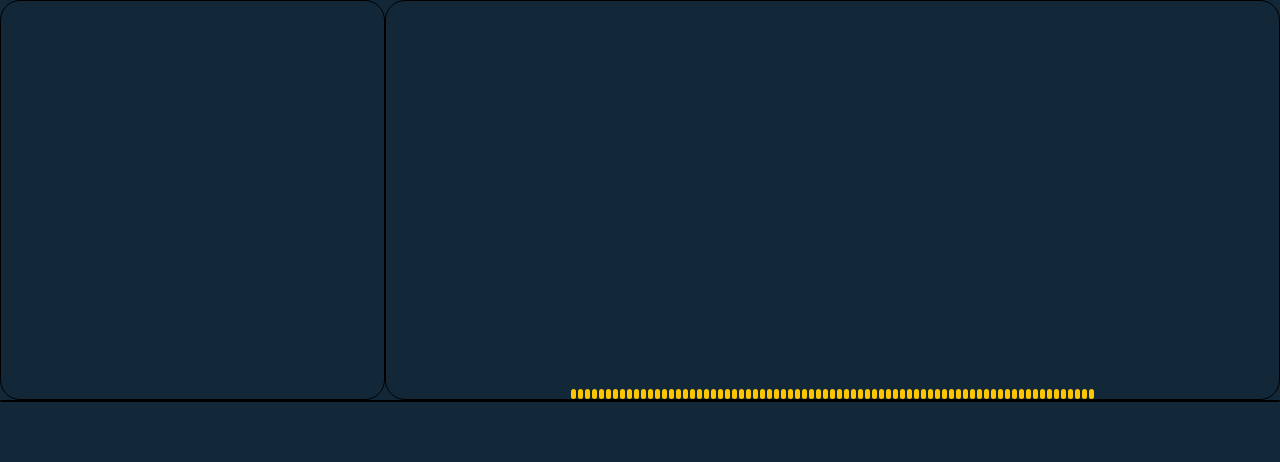
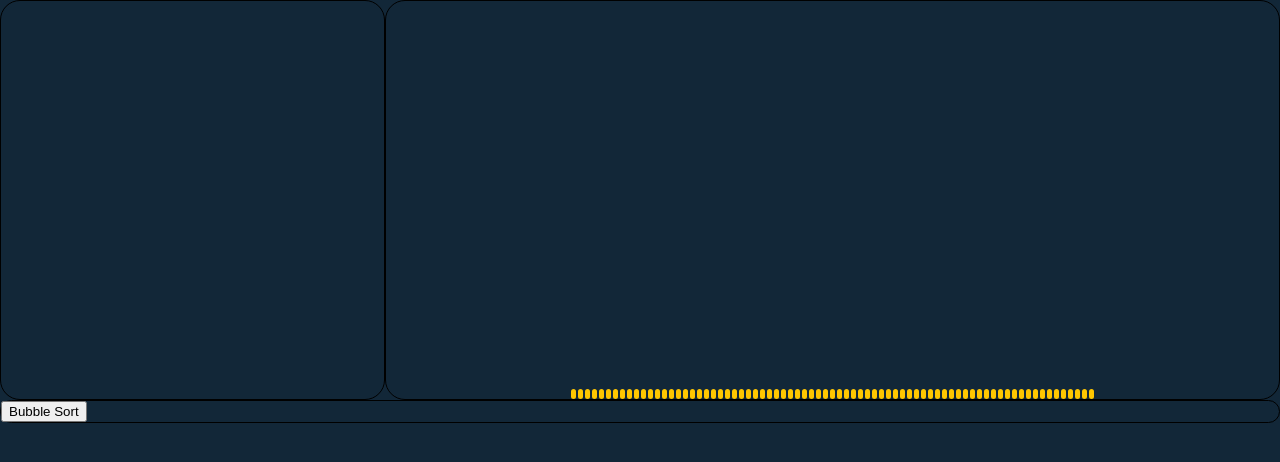
Before and after one commit to daniel-j-dev/Sorting-Algorithm-Visualizer, a React (Create React App) app: page / in a window 1280 px wide. Shown: the top 462 px of the page. Built offline with nearby package versions, Linux system fonts and the light colour scheme.

Commit message:
Added bubble sort

```diff
--- a/src/App.js
+++ b/src/App.js
@@ -5,38 +5,40 @@ import Controls from "./components/Controls/Controls.js"
 import "./App.css"
 
 function App() {
-  const [appState, setAppState] = useState({
-    settings: {
-      arraySize: 75,
-      maxValue: 500,
-      hideCode: false,
-    },
-    values: [],
+  const [settings, setSettings] = useState({
+    arraySize: 75,
+    maxValue: 500,
+    hideCode: false,
+    AnimationSpeed: 1000,
   })
+
+  const [values, setValues] = useState([])
 
   useEffect(() => {
     let tempValues = []
-    for (let i = 0; i < appState.settings.arraySize; i++) {
+    for (let i = 0; i < settings.arraySize; i++) {
       tempValues.push(randomInt())
     }
-    setAppState({
-      ...appState,
-      values: [...tempValues]
-    })
+    setValues([...tempValues])
   }, [])
 
   const randomInt = () => {
-    return Math.floor(Math.random() * appState.settings.maxValue)
+    return Math.floor(Math.random() * settings.maxValue)
   }
 
   return (
     <div className="App">
       <div id="upper">
         <CodeBlock />
-        <AlgoVisual props={appState} />
+        <AlgoVisual values={values} settings={settings} />
       </div>
       <div id="lower">
-        <Controls />
+        <Controls
+          values={values}
+          setValues={setValues}
+          settings={settings}
+          setSettings={setSettings}
+        />
         {/* Add a "Hire me" button? */}
       </div>
     </div>
--- /dev/null
+++ b/src/algorithms/bubbleSort.js
@@ -0,0 +1,15 @@
+const bubbleSort = (array) => {
+  let swapped = true
+  while (swapped) {
+    swapped = false
+    for (let i = 0; i < array.length; i++) {
+      if (array[i] > array[i + 1]) {
+        ;[array[i], array[i + 1]] = [array[i + 1], array[i]]
+        swapped = true
+      }
+    }
+  }
+  return array
+}
+
+export default bubbleSort
--- a/src/components/AlgoVisual/AlgoVisual.js
+++ b/src/components/AlgoVisual/AlgoVisual.js
@@ -1,7 +1,6 @@
 import "./AlgoVisual.css"
 
-function AlgoVisual({ props }) {
-  const { values, settings } = props
+function AlgoVisual({ values, settings }) {
   return (
     <div id="AlgoVisual">
       {values.map((item, index) => (
--- a/src/components/Controls/Controls.js
+++ b/src/components/Controls/Controls.js
@@ -1,11 +1,16 @@
-import './Controls.css';
+import bubbleSort from "../../algorithms/bubbleSort"
+import "./Controls.css"
 
-function Controls() {
-  return (
-    <div id='Controls'>
+function Controls({ values, setValues, settings, setSettings }) {
+  const sort = (algo) => {
+    let newValues = [...values]
+    algo(newValues)
+    setValues([...newValues])
+  }
 
-    </div>
-  );
+  return <div id="Controls">
+    <button onClick={() => sort(bubbleSort)}>Bubble Sort</button>
+  </div>
 }
 
-export default Controls;
+export default Controls
```
Also changed, not shown: 1 other file (tests, documents, lock files or other folders).
